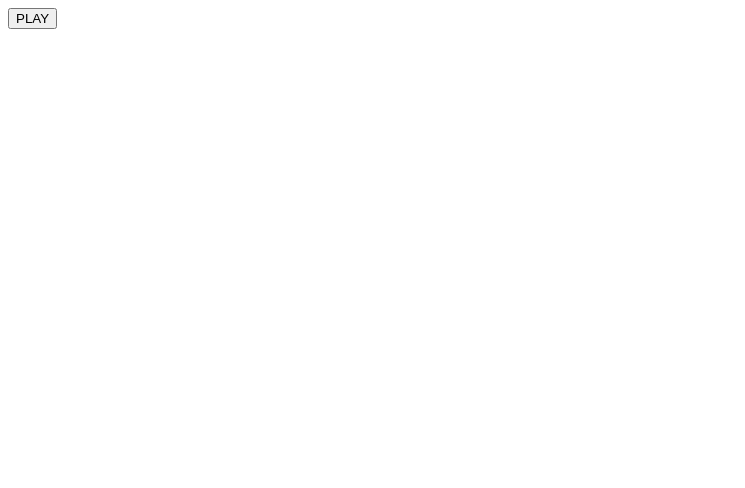
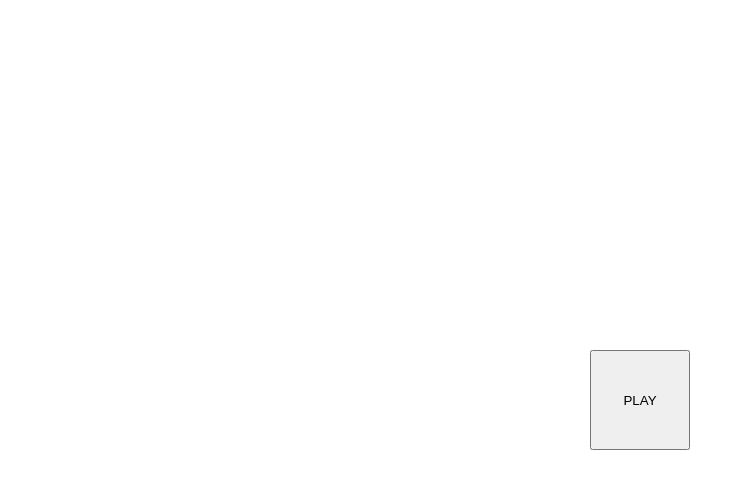
Before and after one commit to DenyusKeys/rockPaperScissors, a plain HTML site: page index.html in a window 1280 px wide. Shown: the whole page, without its empty margins (0-745 px from the left). Drawn offline with Linux system fonts and the light colour scheme.

Commit message:
tested some styling.  will comeback later

```diff
--- a/index.html
+++ b/index.html
@@ -3,12 +3,14 @@
 <head>
     <meta charset="UTF-8">
     <meta name="viewport" content="width=device-width, initial-scale=1.0">
+    <link rel="stylesheet" href="./styles.css">
     <title>Document</title>
 </head>
 <body>
     <script src="./script.js"></script>
 
-    <input type="button" onclick="game()" value="PLAY">
-
+    <div class="main-div">
+        <input class="play-button" type="button" onclick="game()" value="PLAY">
+    </div>
 </body>
 </html>
--- /dev/null
+++ b/styles.css
@@ -0,0 +1,23 @@
+body{
+    min-height: 100vh;
+    display: flex;
+    justify-content: center;
+    align-items: center;
+}
+
+*{
+    margin: 0;
+    padding: 0;
+}
+
+.main-div{
+
+    border-color: peachpuff;
+
+}
+
+.play-button{
+    height: 100px;
+    width: 100px;
+
+}
```
